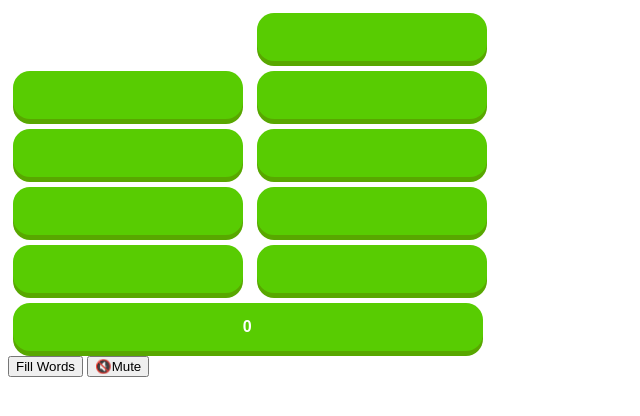
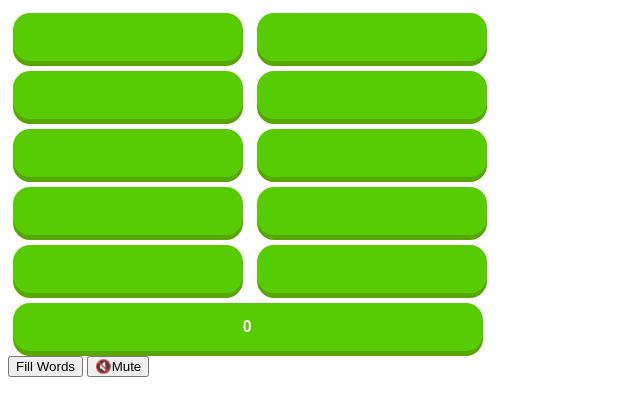
Before and after one commit to MoranLeven/MatchMadness, a plain HTML site: page index.html in a window 1280 px wide. Shown: the whole page, without its empty margins (0-640 px from the left). Drawn offline with Linux system fonts and the light colour scheme.

Commit message:
Add files via upload

```diff
--- a/index.html
+++ b/index.html
@@ -8,7 +8,7 @@
 </head>
 <body>
     <div>
-        <input type="button" value="" class="input answered">
+        <input type="button" value="" class="input">
         <input type="button" value="" class="output">
     </div>
     <div>
```
